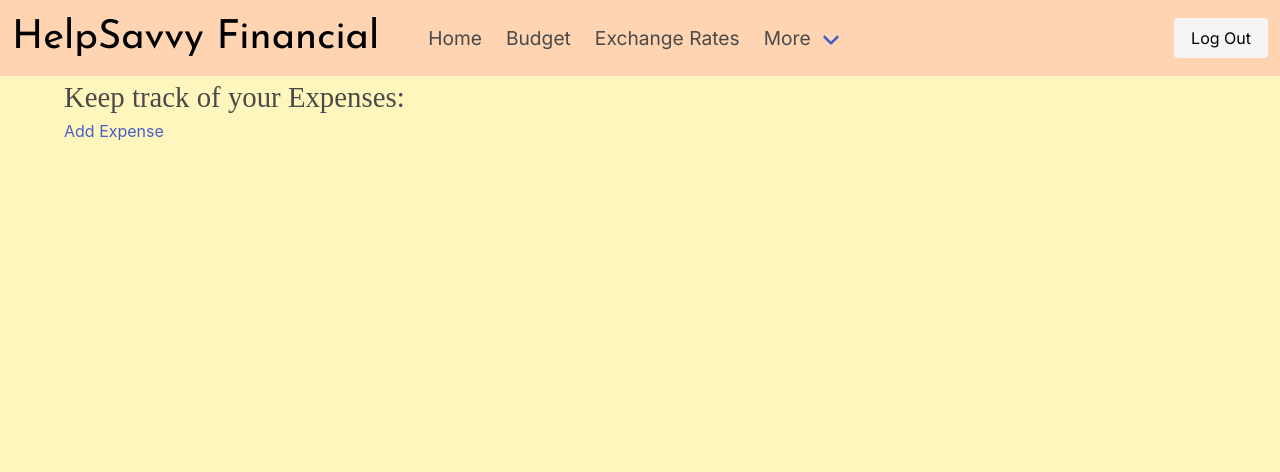
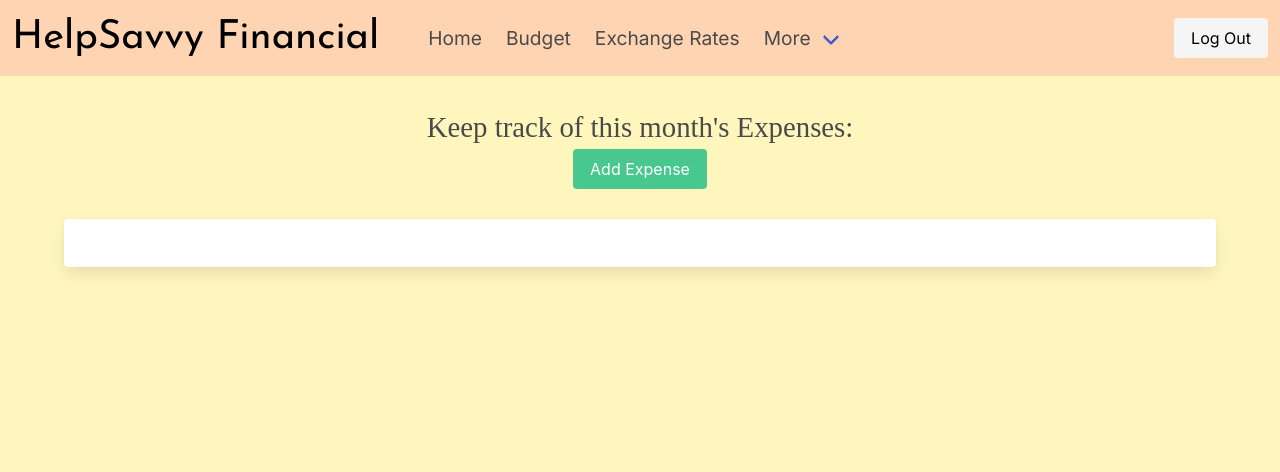
Before and after one commit to SamMartin92/hackathon-team-7, a Django app: page /view_expenses/ in a window 1280 px wide. Shown: the top 472 px of the page. Run offline with Django 4.2, Linux system fonts and the light colour scheme; the visitor is signed in with stand-in values (Sample User, id 1); data that the repository does not hold is empty.

Commit message:
updates views and view_expenses template

```diff
--- a/home/templates/home/add_expense.html
+++ b/home/templates/home/add_expense.html
@@ -4,7 +4,7 @@
   <nav aria-label="breadcrumb">
     <ol class="breadcrumb">
       <li class="breadcrumb-item">
-        <a href="{% url 'index_expense' %}">Expenses</a>
+        <a href="{% url 'view_expenses' %}">Expenses</a>
       </li>
       <li class="breadcrumb-item active" aria-current="page">Add Expenses</li>
     </ol>
--- a/home/templates/home/news.html
+++ b/home/templates/home/news.html
@@ -1,6 +1,6 @@
 {% extends "home/base.html" %}
 
-{% block title %}Home{% endblock %}
+{% block title %}News{% endblock %}
 {% block content %}
 <div class="news-api-search">
 	<form id="news-form" method="POST">
--- a/home/templates/home/view_expenses.html
+++ b/home/templates/home/view_expenses.html
@@ -16,22 +16,20 @@
       </nav> -->
     <!-- </div>  -->
 
-    <div class="col-md-2 container">
-      <h2>Keep track of your Expenses:</h2>
-      <a href="{% url 'add_expense' %}" class="btn btn-primary"><p>Add Expense</p></a>
+    <div class="col-md-2 container" style="padding: 30px;
+    text-align: center;">
+      <h2>Keep track of this month's Expenses:</h2>
+      <a href="{% url 'add_expense' %}" class="button is-success"><p>Add Expense</p></a>
     </div>
   </div>
 
+
 <div class="container">
+<div class="card">
+  <div class="card-content">
+    <div class="content">
         {% include 'home/_messages.html' %} {% if expenses.count %}
 
-    <div class="row">
-      <div class="col-md-8"></div>
-      <div class="col-md-4">
-
-
-      </div>
-    </div>
         <div class="app-table">
 
           <table class="table is-stripped is-hoverable is-info">
@@ -65,7 +63,14 @@
               {% endfor %}
             </tbody>
           </table>
+          <div style="margin:20px;">
+          <h4>This month's total expenses: €{{ month_total }}</h4>
           </div>
+        </div>
+</div>
+</div>
+
+
 
 
 {% endif %}
--- a/home/views.py
+++ b/home/views.py
@@ -1,4 +1,5 @@
 from django.shortcuts import render, get_object_or_404, redirect
+from django.contrib.auth.decorators import login_required
 from django.http import HttpResponse
 from .models import Income, Outlay, Category, Expense, CATEGORIES
 from django.views.decorators.csrf import csrf_exempt
@@ -31,17 +32,23 @@ def news(request):
 def financedata(request):
     return render(request, 'home/financedata.html')
 
+@login_required
 def view_expenses(request):
     expenses = Expense.objects.filter(owner=request.user)
     categories = Category.objects.all()
-
+    items = []
+    total = list(Expense.objects.filter(owner=request.user).values_list('amount'))
+    for item in total:
+        items.append(item[0])
+    month_total= sum(items)
 
     context = {
-        'expenses': expenses
-
+        'expenses': expenses,
+        'month_total': month_total
     }
     return render(request, 'home/view_expenses.html', context)
 
+@login_required
 def add_expense(request):
     categories = Category.objects.all()
     currency = Expense.objects.all()
@@ -83,6 +90,7 @@ def add_expense(request):
 
         return redirect('view_expenses')
 
+@login_required
 def expense_edit(request, id):
     expense = Expense.objects.get(pk=id)
     categories = Category.objects.all()
@@ -117,6 +125,7 @@ def expense_edit(request, id):
         messages.success(request, 'Expense updated  successfully')
     return redirect('view_expenses')
 
+@login_required
 def delete_expense(request, id):
     expense = Expense.objects.get(pk=id)
     expense.delete()
--- a/static/js/browsernews.js
+++ b/static/js/browsernews.js
@@ -38,7 +38,7 @@ async function getNews(url) {
     const options = {
         method: 'GET',
         headers: {
-            'x-api-key': '8Y8TJKHXXOAeqR7tUf7mLx-IwjTz1J9-aYZrjrbAjIA'
+            'x-api-key': 'vQNwRajERWFWP-ePSGXHZJiQj60UgbgupvI32qO4Sg0'
         }
         };
     const response = await fetch(url, options);
```
Also changed, not shown: static/js/financedata.js (+61 -0 lines), static/css/style.css (line endings or trailing spaces), 1 other file. Lines whose indentation alone changed are shown as unchanged.
